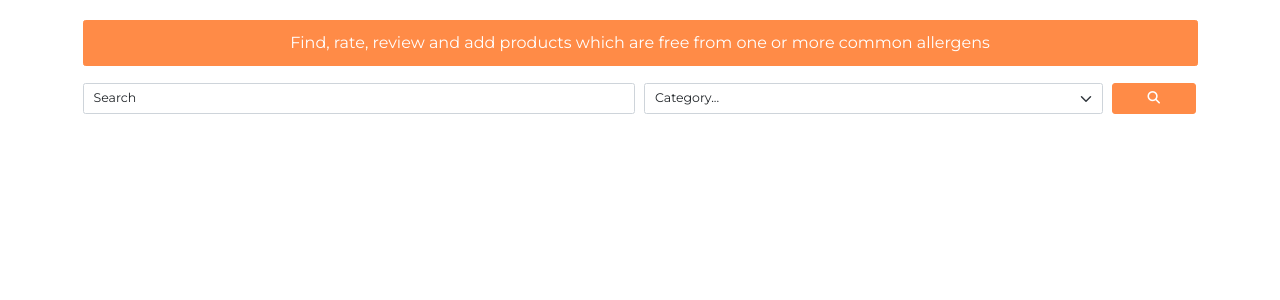
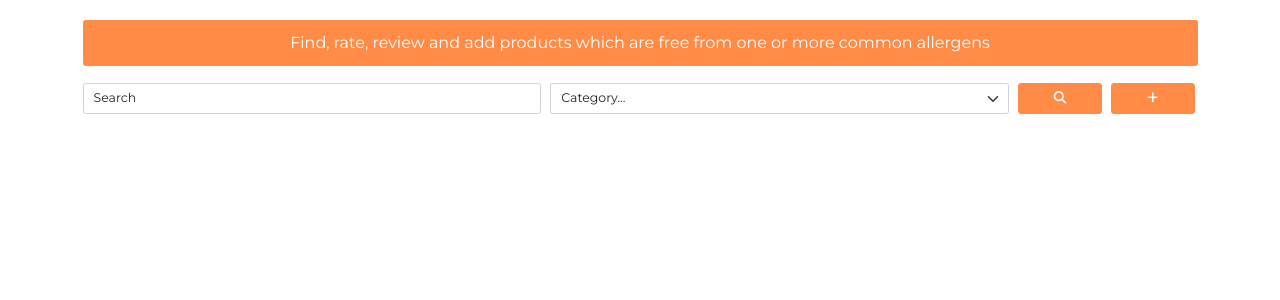
Before and after one commit to richardhenyash/freefrom, a Flask app: page / in a window 1280 px wide. Shown: the part 69-369 px from the top of the page. Run offline with Flask 2, Linux system fonts and the light colour scheme; data that the repository does not hold is empty; some libraries are stand-ins or nearby versions.

Commit message:
ad product add button

```diff
--- a/templates/home.html
+++ b/templates/home.html
@@ -10,10 +10,10 @@
         </div>
         <div class="row">
             <div class="input-group input-group-lg">
-                <div class="col-12 col-md-6 container-input">
+                <div class="col-12 col-md-5 container-input">
                     <input type="search" id="search" class="form-control form-select-lg input-title" value="Search">
                 </div>
-                <div class="col-10 col-md-5 container-input">
+                <div class="col-8 col-md-5 container-input">
                     <select class="form-select form-select-lg input-title" id="inputGroupSelect04" aria-label="Example select with button addon">
                         <option selected>Category...</option>
                         {% for category in categories %}
@@ -24,6 +24,11 @@
                 <div class="col-2 col-md-1 container-input">
                     <button type="button" class="btn btn-lg btn-danger btn-mangotango w-100">
                         <i class="fas fa-search"></i>
+                    </button>
+                </div>
+                <div class="col-2 col-md-1 container-input">
+                    <button type="button" class="btn btn-lg btn-danger btn-mangotango w-100">
+                        <i class="fas fa-plus"></i>
                     </button>
                 </div>
             </div>
```
